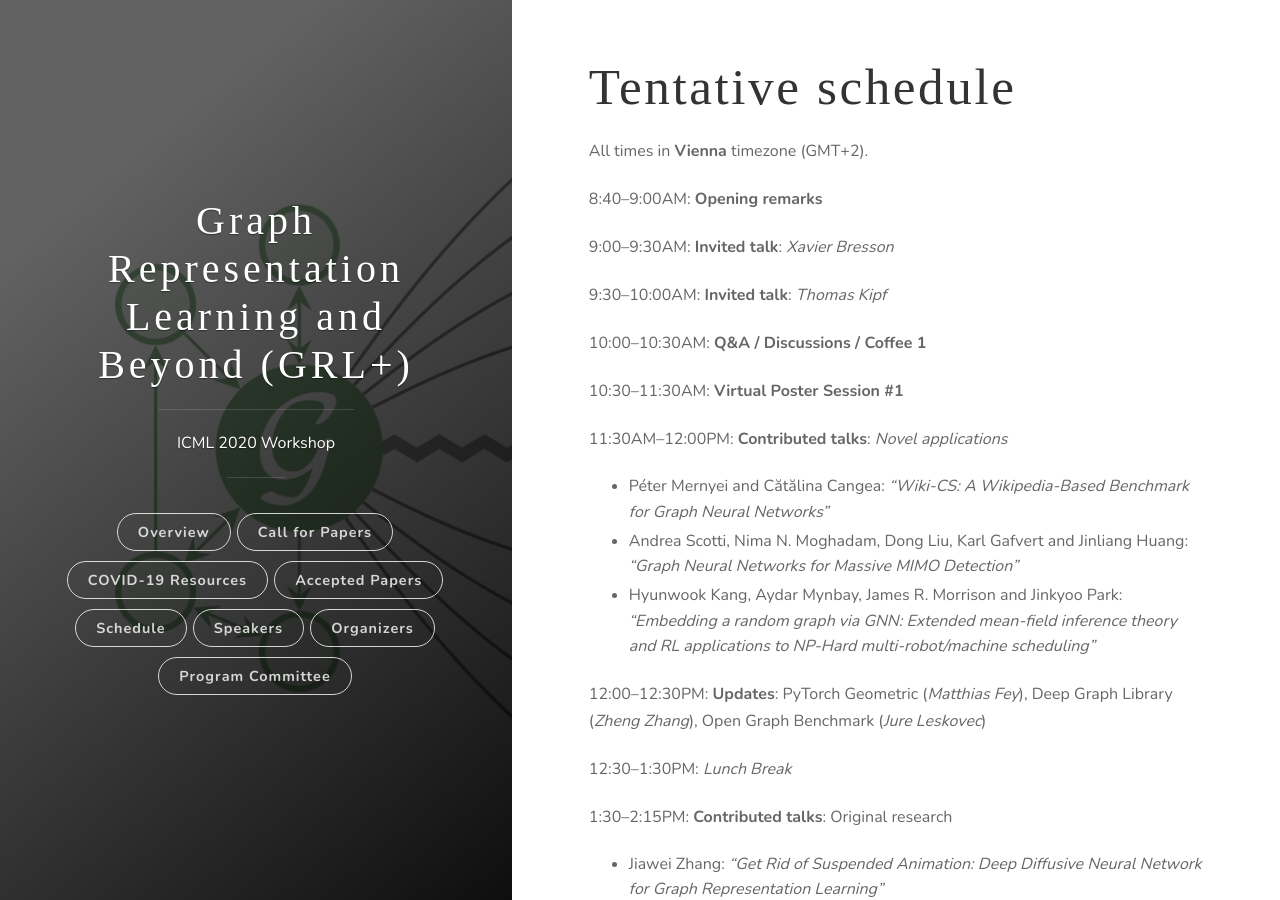
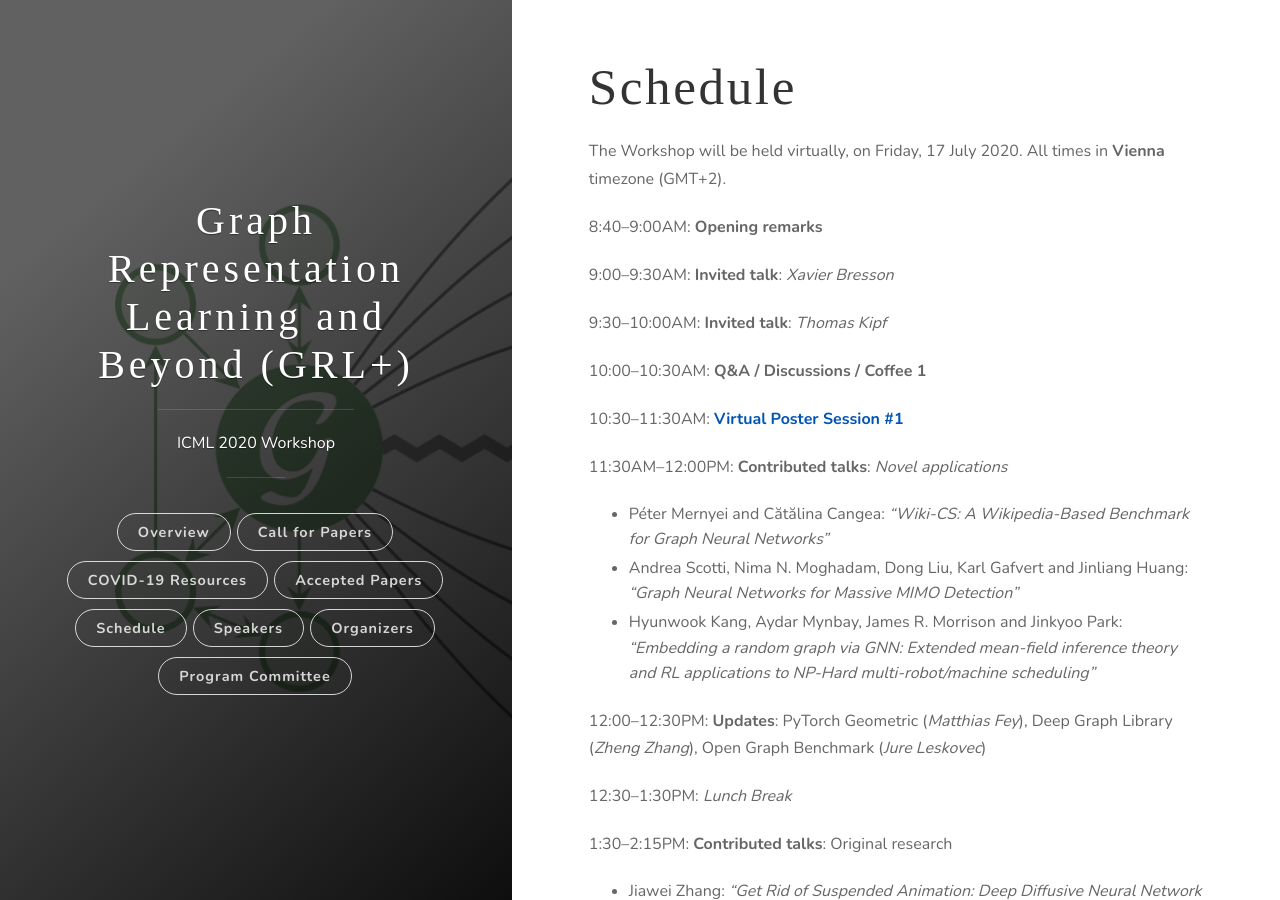
Before and after one commit to grlplus/grlplus.github.io, a Jekyll site: the page built from schedule.md, in a window 1280 px wide and 900 px high. Built offline with Jekyll 4.4.1, drawn with Linux system fonts in a browser that asks for light colours; some web fonts are replaced; some of the changed text lies outside the part shown.

Commit message:
Finalised schedule

```diff
--- a/schedule.md
+++ b/schedule.md
@@ -1,9 +1,10 @@
 ---
 layout: post
-title: Tentative schedule
+title: Schedule
 permalink: /schedule/
 ---
 
+The Workshop will be held virtually, on Friday, 17 July 2020.
 All times in **Vienna** timezone (GMT+2).
 
 8:40--9:00AM: **Opening remarks**
@@ -14,7 +15,7 @@ All times in **Vienna** timezone (GMT+2).
 
 10:00--10:30AM: **Q&A / Discussions / Coffee 1**
 
-10:30--11:30AM: **Virtual Poster Session #1**
+10:30--11:30AM: [**Virtual Poster Session #1**](/papers)
 
 11:30AM--12:00PM: **Contributed talks**: *Novel applications*
 * Péter Mernyei and Cătălina Cangea: _"Wiki-CS: A Wikipedia-Based Benchmark for Graph Neural Networks"_
```
Also changed, not shown: other parts of schedule.md (+1 -1 lines).
